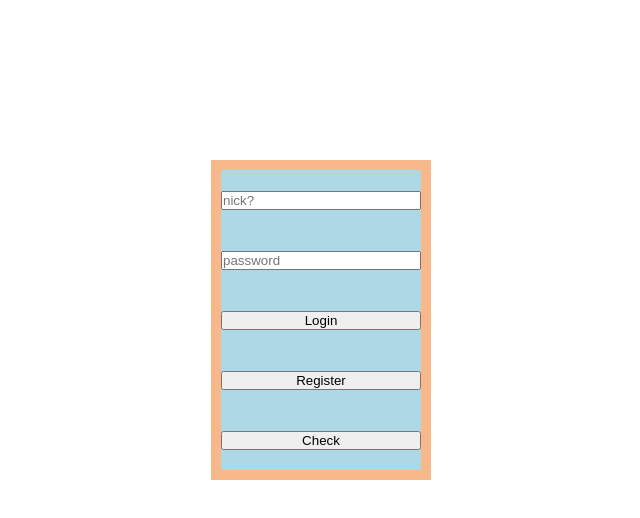
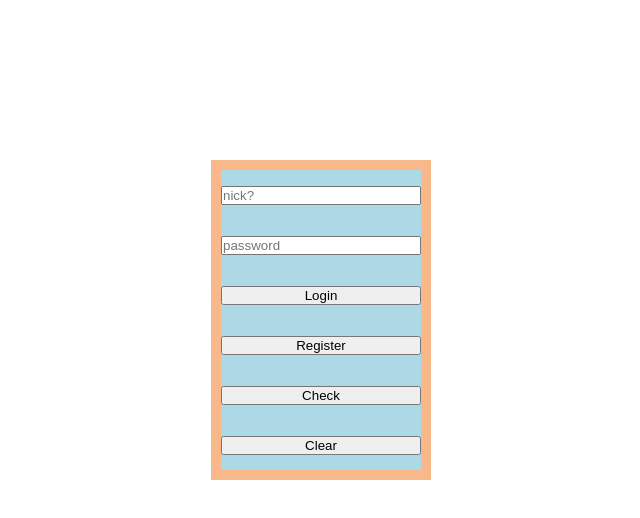
Before and after one commit to AliDeGir/localStorageTest, a plain HTML site: page index.html in a window 1280 px wide. Shown: the whole page, without its empty margins (319-959 px from the left). Drawn offline with Linux system fonts and the light colour scheme.

Commit message:
new button

```diff
--- a/app.js
+++ b/app.js
@@ -23,3 +23,7 @@ function checkLocal() {
         alert("Password match");
     }
 }
+
+function clearButton() {
+    localStorage.clear();
+}
--- a/index.html
+++ b/index.html
@@ -15,6 +15,7 @@
             <button id="log-btn" onclick="getInfo()">Login</button>
             <button id="reg-btn" onclick="reGister()">Register</button>
             <button id="check-btn" onclick="checkLocal()">Check</button>
+            <button id="clearAll" onclick="clearButton()">Clear</button>
         </div>
     </div>
 
```
